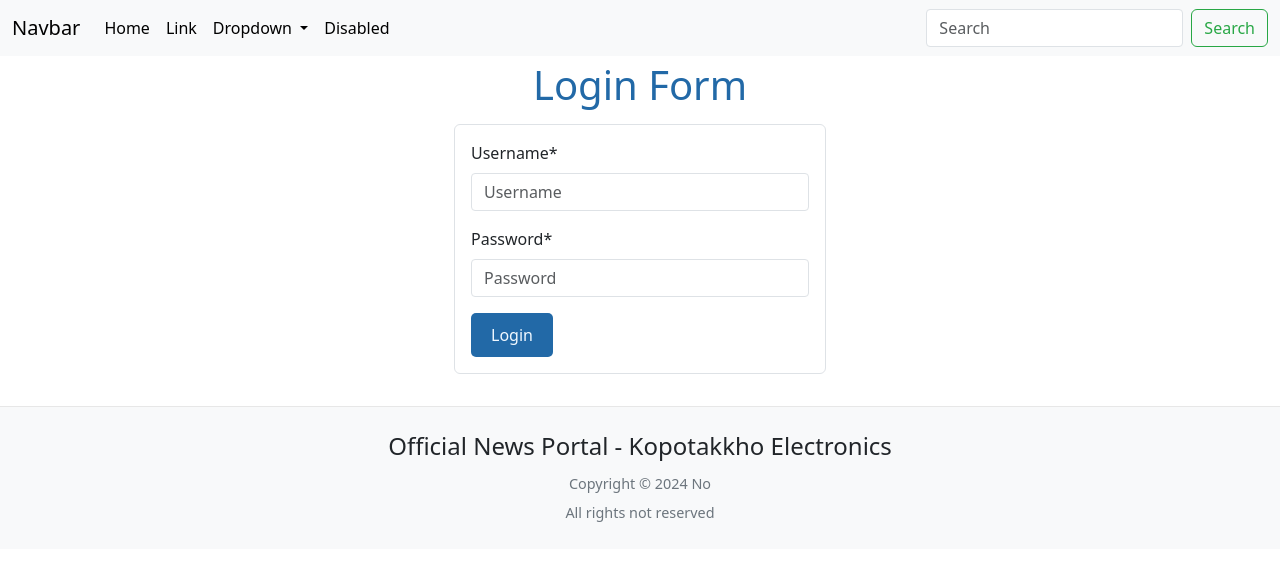
After one commit to Md-Monirul-Islam/Social_notes, a Django app: page /login/ in a window 1280 px wide. The commit adds this page. Shown: the top 561 px of the page. Run offline with Django 4.2, Linux system fonts and the light colour scheme; parts of the project's set-up code (start-up, migrations or seed data) failed here and were passed over; some libraries are stand-ins or nearby versions.

Commit message:
add login functionality

```diff
--- a/notes/forms.py
+++ b/notes/forms.py
@@ -1,5 +1,6 @@
 from django import forms
 from django.contrib.auth.models import User
+from django.contrib.auth.forms import AuthenticationForm
 
 class SignupForm(forms.ModelForm):
     confirm_password = forms.CharField(widget=forms.PasswordInput)
@@ -32,3 +33,9 @@ class SignupForm(forms.ModelForm):
         if User.objects.filter(email=email).exists():
             raise forms.ValidationError("A user with that email already exists.")
         return email
+
+
+
+class LoginForm(AuthenticationForm):
+    username = forms.CharField(max_length=254, required=True, widget=forms.TextInput(attrs={'placeholder': 'Username'}))
+    password = forms.CharField(label='Password', widget=forms.PasswordInput(attrs={'placeholder': 'Password'}))
--- a/notes/urls.py
+++ b/notes/urls.py
@@ -4,6 +4,7 @@ from .views import *
 app_name = 'notes'
 
 urlpatterns = [
-    path('',home,name='home'),
-    path('signup/',signup,name='signup'),
+    path('', home, name='home'),
+    path('signup/', signup, name='signup'),
+    path('login/', login, name='login'),
 ]
--- a/notes/views.py
+++ b/notes/views.py
@@ -1,14 +1,13 @@
-from django.shortcuts import render,redirect
+from django.shortcuts import render, redirect
 from django.contrib import messages
 from django.contrib.auth.models import User
 from django.contrib.auth.hashers import make_password
+from django.contrib.auth import authenticate, login as auth_login
 from django.http import JsonResponse
-from .forms import SignupForm
+from .forms import SignupForm,LoginForm
 
-# Create your views here.
 def home(request):
-    return render(request,'notes/home.html')
-
+    return render(request, 'notes/home.html')
 
 def signup(request):
     if request.method == 'POST':
@@ -26,14 +25,37 @@ def signup(request):
                 password=password
             )
             response = {'status': 'success', 'message': 'User registered successfully.'}
+            return JsonResponse(response)
         else:
-            # Extract form errors and send them back in the response
             errors = form.errors.as_json()
             response = {'status': 'error', 'message': 'Invalid form submission.', 'errors': errors}
-
-        return JsonResponse(response)
-
+            return JsonResponse(response)
     else:
         form = SignupForm()
 
     return render(request, 'notes/signup.html', {'form': form})
+
+
+
+def login(request):
+    if request.method == 'POST':
+        form = LoginForm(request, data=request.POST)
+        if form.is_valid():
+            username = form.cleaned_data.get('username')
+            password = form.cleaned_data.get('password')
+            user = authenticate(request, username=username, password=password)
+            if user is not None:
+                auth_login(request, user)
+                return redirect('notes:login')  # Replace 'home' with your desired redirect URL
+            else:
+                messages.error(request, 'Invalid username or password.')
+        else:
+            messages.error(request, 'Invalid username or password.')
+    else:
+        form = LoginForm()
+
+    data = {
+        'form': form,
+    }
+
+    return render(request, 'notes/login.html', data)
--- /dev/null
+++ b/templates/notes/login.html
@@ -0,0 +1,15 @@
+{% extends "base.html" %}
+{% load static %}
+{% load crispy_forms_tags %}
+{% block content %}
+
+<h1>Login Form</h1>
+<div class="container border p-3 rounded col-4">
+    <form method="post" action="{% url 'notes:login' %}" id="signupForm">
+        {% csrf_token %}
+        {{ form|crispy }}
+        <input class="signup" type="submit" value="Login"></input>
+    </form>
+</div>
+
+{% endblock content %}
```
Also changed, not shown: templates/notes/signup.html (+20 -12 lines), db.sqlite3.
